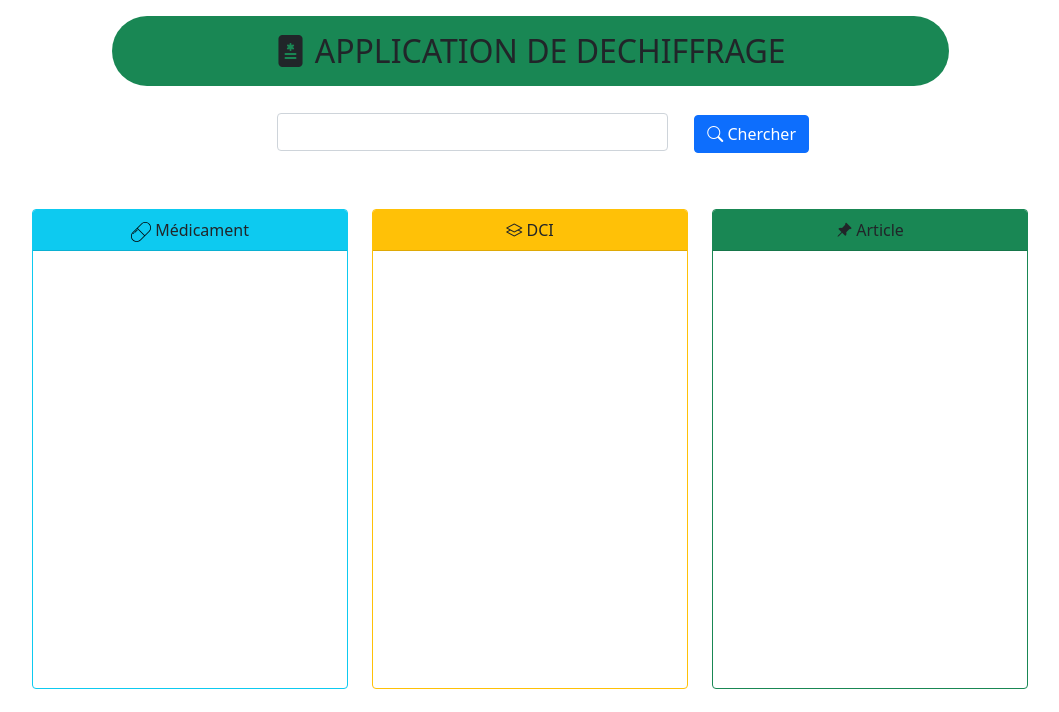
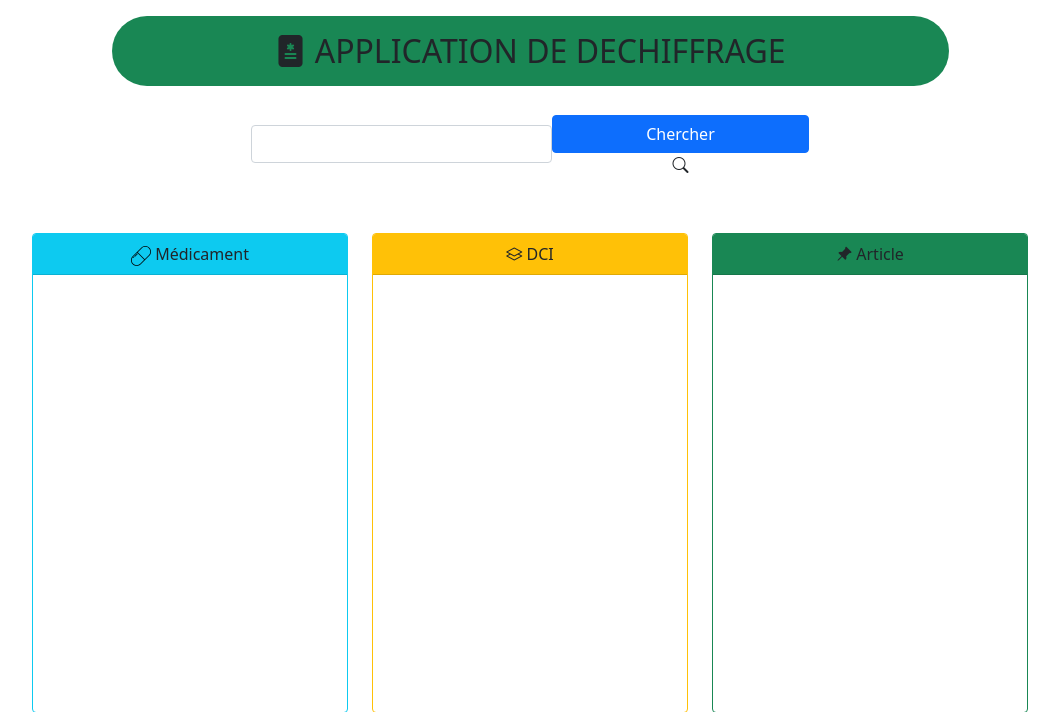
Before and after one commit to issamar/pharmagest, a Django app: template addmed/templates/dech.html in a window 1280 px wide. Shown: the part 58-770 px from the top of the page, without its empty margins (56-1115 px from the left). Run offline with Django 3.2, Linux system fonts and the light colour scheme; the template is opened without the code that fills it: values that come from a table or form of the project are taken from there, others are empty; data comes from the database, SQL or seed files in the repository; parts of the project's set-up code (start-up, migrations or seed data) failed here and were passed over.

Commit message:
change button to input dech

```diff
--- a/addmed/templates/dech.html
+++ b/addmed/templates/dech.html
@@ -22,7 +22,7 @@
 
             </datalist>
             <div style=" margin-top: 5px;" >
-                <button class="btn btn-primary m-auto " name="dech_btn" > <i class="bi bi-search"></i> Chercher</button>
+                <input class="btn btn-primary m-auto " name="dech_btn" value="Chercher" > <i class="bi bi-search"></i>
             </div>
             </div>
 
```
